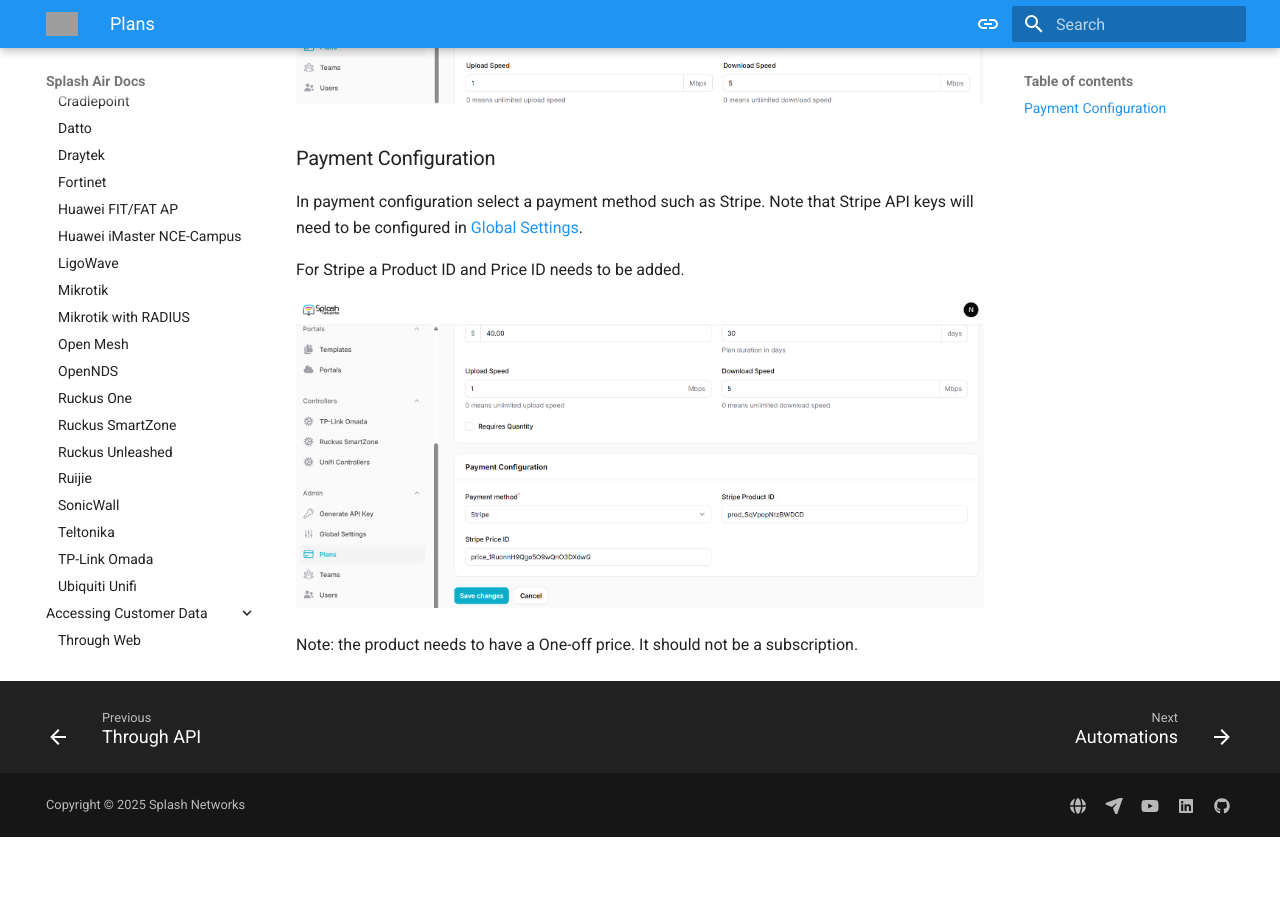
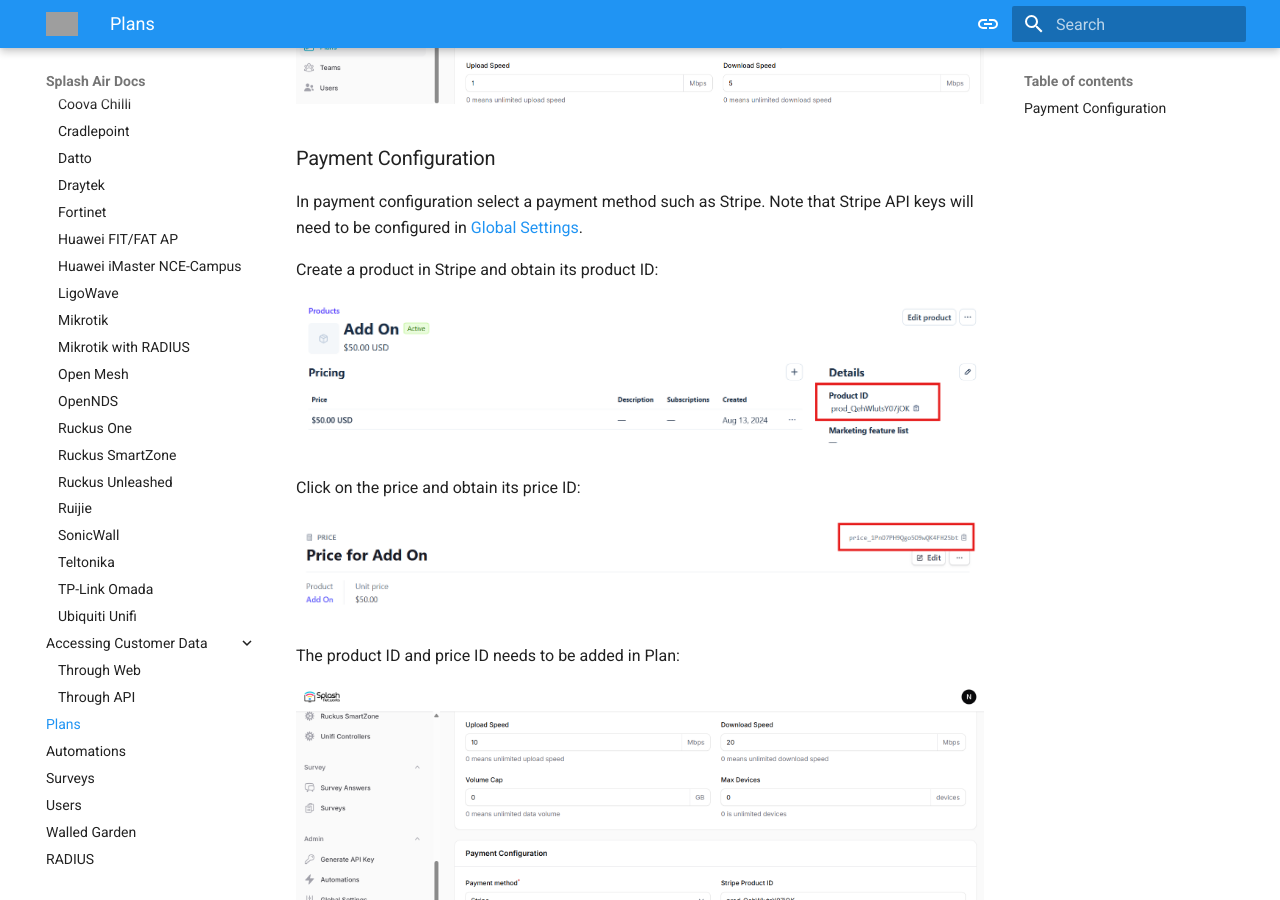
Before and after one commit to splash-networks/admin-panel-doc, an MkDocs documentation site: the page built from docs/plans.md, in a window 1280 px wide and 900 px high, scrolled down 929 px. Built offline with MkDocs 1.6.1 and Material for MkDocs 9.7.7, drawn with Linux system fonts in a browser that asks for light colours; before the commit the page ends 1766 px from its top, so only the background shows below that; grey boxes are pictures that could not be loaded.

Commit message:
stripe price and product ids

```diff
--- a/docs/plans.md
+++ b/docs/plans.md
@@ -20,7 +20,15 @@
 
 In payment configuration select a payment method such as Stripe. Note that Stripe API keys will need to be configured in [Global Settings](global-settings.md/#payment-gateway).
 
-For Stripe a Product ID and Price ID needs to be added.
+Create a product in Stripe and obtain its product ID:
+
+![Payment Configuration](assets/images/plans/product-id.png)
+
+Click on the price and obtain its price ID:
+
+![Payment Configuration](assets/images/plans/price-id.png)
+
+The product ID and price ID needs to be added in Plan:
 
 ![Payment Configuration](assets/images/plans/payment-configuration.png)
 
```
Also changed, not shown: docs/assets/images/plans/payment-configuration.png, docs/assets/images/plans/price-id.png (added), docs/assets/images/plans/product-id.png (added).
